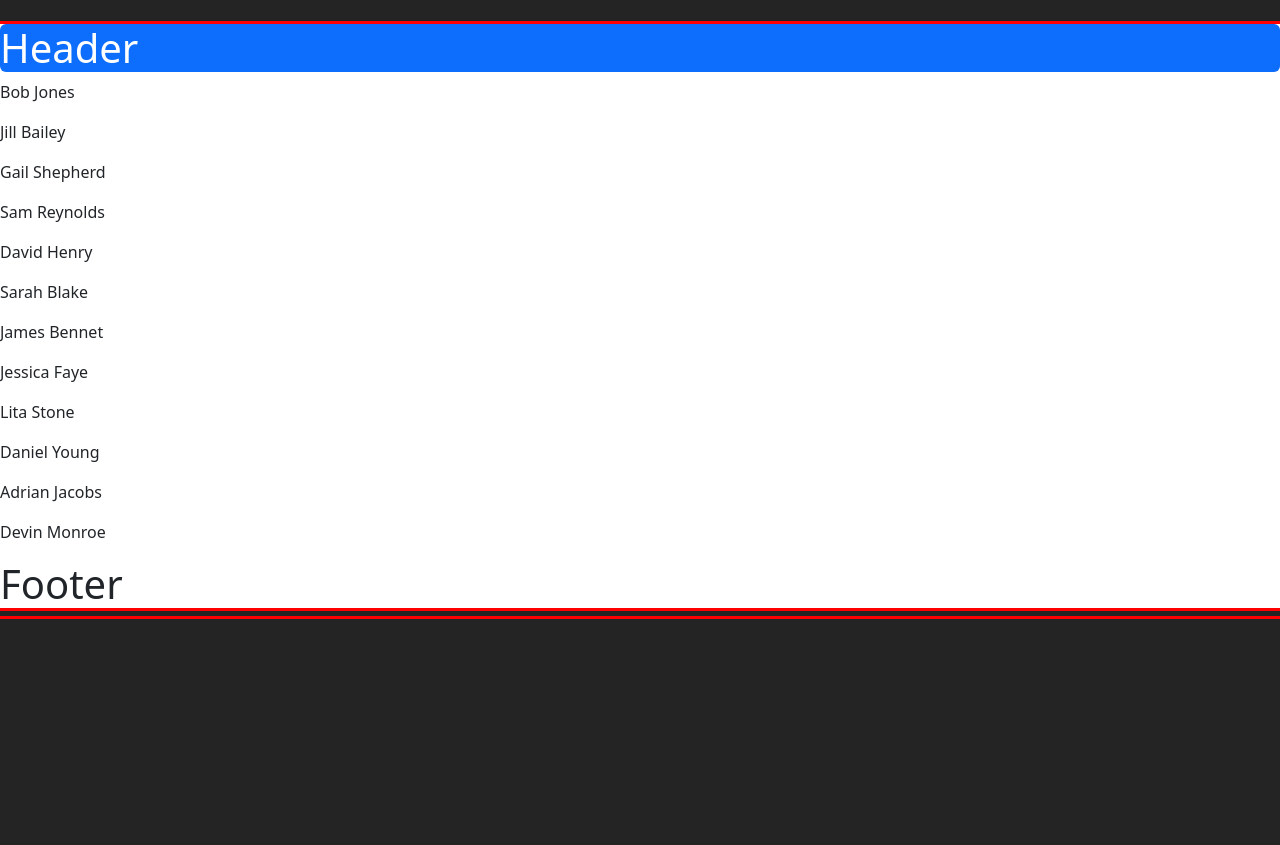
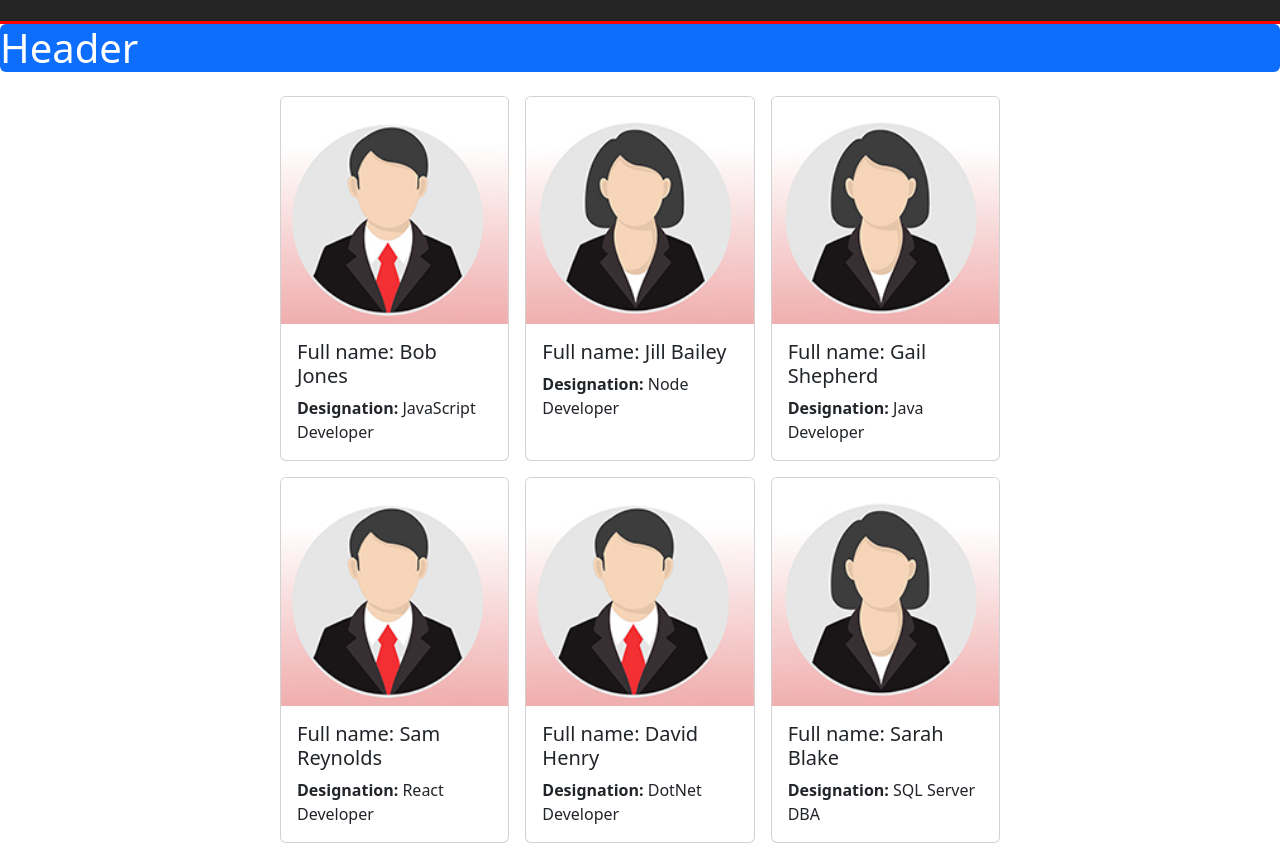
Before and after one commit to Khalidltf/team-member-allocation, a React (Vite) app: page / in a window 1280 px wide. Shown: the top 845 px of the page. Before the commit the page ends 800 px from the top, so only its background shows below. Built offline with nearby package versions, Linux system fonts and the light colour scheme.

Commit message:
Create JSX code to render Bootstrap card for employees

```diff
--- a/src/components/Employees.jsx
+++ b/src/components/Employees.jsx
@@ -1,4 +1,6 @@
 import {useState} from 'react'
+import maleProfile from '../assets/maleProfile.jpeg'
+import femaleProfile from '../assets/femaleProfile.jpeg'
 
 
 const Employees = () => {
@@ -89,8 +91,25 @@
   }])
 
   return (
-    <main>
-      {employees.map(employee=><p key={employee.id}>{employee.fullName}</p>)}
+    <main className='container' >
+      <div className="row justify-content-center mt-3 mb-3">
+        <div className="col-8">
+          <div className="card-collection">
+            {employees.map(employee=>(
+              <div id={employee.id} className="card m-2" style={{cursor: 'pointer'}} >
+                {employee.gender === 'male'?<img src={maleProfile} className='card-img-top' alt="picture profile" />:
+                        <img src={femaleProfile} className='card-img-top' alt="picture profile" />}
+
+                <div className="card-body">
+                  <h5 className="card-title">Full name: {employee.fullName}
+                  </h5>
+                    <p className="card-text"><b>Designation:</b> {employee.designation}</p>
+                </div>
+              </div>
+            ))}
+          </div>
+        </div>
+      </div>
     </main>
   )
 }
--- a/src/scss/_app.scss
+++ b/src/scss/_app.scss
@@ -0,0 +1,4 @@
+.card-collection {
+  display: grid;
+  grid-template-columns: repeat(3, 1fr);
+}
```
Also changed, not shown: src/assets/femaleProfile.jpeg (added), src/assets/maleProfile.jpeg (added).
